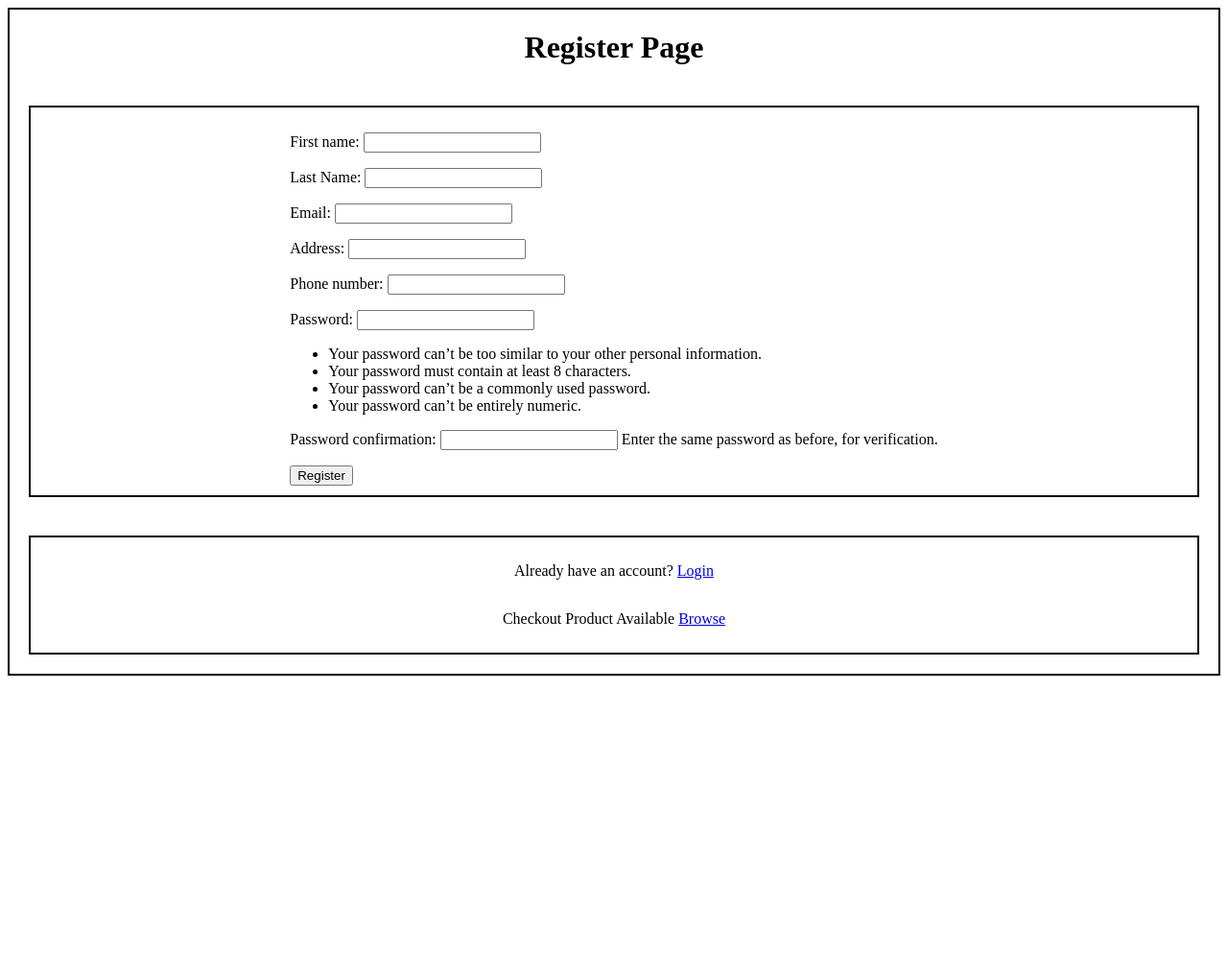
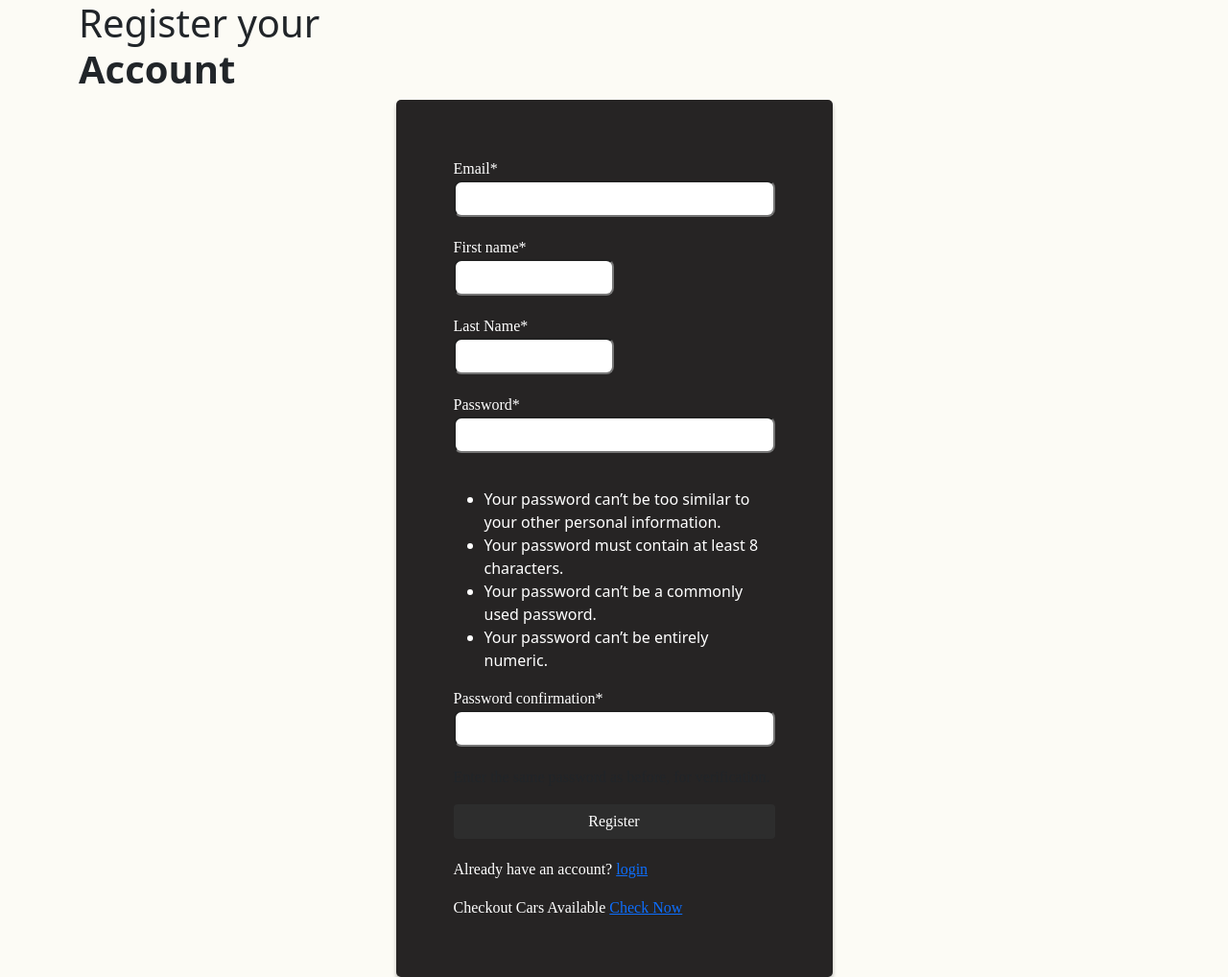
Before and after one commit to Calixed/renting-system-project, a Django app: page /register/ in a window 1280 px wide. Shown: the whole page at 96% size. Before the commit the page ends 704 px from the top, so only its background shows below. Run offline with Django 4.2, Linux system fonts and the light colour scheme; some libraries are stand-ins or nearby versions.

Commit message:
added Registration UI

```diff
--- a/customer_portal/templates/customer_portal/register.html
+++ b/customer_portal/templates/customer_portal/register.html
@@ -1,34 +1,78 @@
-{% extends 'customer_portal/main.html' %}
 {% load static %}
-<!DOCTYPE html>
-<html lang="en">
-<head>
-    <meta charset="UTF-8">
-    <meta http-equiv="X-UA-Compatible" content="IE=edge">
-    <meta name="viewport" content="width=device-width, initial-scale=1.0">
-    <link rel="preconnect" href="https://fonts.googleapis.com">
-    <link rel="preconnect" href="https://fonts.gstatic.com" crossorigin>
-    <link href="https://fonts.googleapis.com/css2?family=Montserrat:wght@600&display=swap" rel="stylesheet">
-    <title>Register</title>
-</head>
-<body>
+{% load crispy_forms_filters %}
+{% block head-css-extension %}
+    <link rel="stylesheet" href="https://cdn.jsdelivr.net/npm/bootstrap@5.1.3/dist/css/bootstrap.min.css"
+          integrity="sha384-1BmE4kWBq78iYhFldvKuhfTAU6auU8tT94WrHftjDbrCEXSU1oBoqyl2QvZ6jIW3" crossorigin="anonymous">
+    <script src="https://cdn.jsdelivr.net/npm/bootstrap@5.1.3/dist/js/bootstrap.min.js"
+            integrity="sha384-QJHtvGhmr9XOIpI6YVutG+2QOK9T+ZnN4kzFN1RtK3zEFEIsxhlmWl5/YESvpZ13"
+            crossorigin="anonymous"></script>
+
+    <link rel="stylesheet" href="{% static './assets/css/login.css' %}">
+{% endblock %}
 {% block content %}
+
+    <section class="home" id="home">
+
+        <div class="home__container container grid">
+            <div class="home__data">
+                <h1 class="home__data-title">Register your<br> <b>Account <br></b></h1>
                 <div class="container">
-        <div class="header">
-            <h1>Register Page</h1>
+
+                    <div class="form-row">
+
+                        <div class="container-fluid form-group col-md-5">
+                            <form method="post" action="" xmlns="http://www.w3.org/1999/html">
+                                {% csrf_token %}
+                                <div class="form-group">
+                                    {{ form.email |as_crispy_field }}
                                 </div>
-        <div class="form-data">
-            <form method="POST">
-                {% csrf_token %}
-                {{form.as_p}}
-                <input type="submit" value= "Register" >
+                                <div class="form-row">
+                                    <div class="form-group col-md-6">
+                                        {{ form.first_name |as_crispy_field }}
+                                    </div>
+                                    <div class="form-group col-md-6">
+                                        {{ form.last_name |as_crispy_field }}
+                                    </div>
+                                </div>
+                                <div class="form-group">
+                                    {{ form.password1 |as_crispy_field }}
+                                </div>
+                                <div class="form-group">
+                                    {{ form.password2 |as_crispy_field }}
+                                </div>
+                                <button type="submit" class="btn btn-primary btn-block" value="Submit"/>
+                                Register</button>
+                                 <input type="hidden" name="next" value="{{ next }}"/>
+                                <p class="text">Already have an account? <a
+                                        href="{% url 'login' %}">login </a>
+                                </p>
+                                <p class="text">Checkout Cars Available <a
+                                        href="{% url 'shop' %}">Check Now </a>
+                                </p>
                             </form>
                         </div>
-        <div class="sub-info">
-            <p>Already have an account? <a href="{% url 'login' %}">Login</a></p>
-            <p>Checkout Product Available <a href="{% url 'home' %}">Browse</a></p>
                     </div>
+
                 </div>
+
+
+            </div>
+
+            <div class="home__social">
+                <a href="https://www.facebook.com/" target="_blank" class="home__social-link">
+                    <i class="ri-facebook-box-fill"></i>
+                </a>
+                <a href="https://www.instagram.com/" target="_blank" class="home__social-link">
+                    <i class="ri-instagram-fill"></i>
+                </a>
+                <a href="https://twitter.com/" target="_blank" class="home__social-link">
+                    <i class="ri-twitter-fill"></i>
+                </a>
+            </div>
+
+
+        </div>
+    </section>
+
+
 {% endblock content %}
-</body>
-</html>
--- a/static/assets/css/login.css
+++ b/static/assets/css/login.css
@@ -18,7 +18,9 @@ label {
     font-family: 'Raleway';
     color: #ffffff;
 }
-
+ul{
+    color: #FFFFFF;
+}
 .btn-primary:focus, .btn-primary:hover {
     color: #ffffff;
 }
@@ -28,13 +30,14 @@ label {
     background: #2d2d2d;
     font-family: Raleway;
     border: none;
+    width: 100%;
     margin-bottom: 20px;
 }
-.textinput{
+.textinput,.textInput, .emailinput{
     margin-bottom: 20px;
     width: 100%;
-    height: 7%;
-    padding: 10px;
+    padding: 5px;
+    border-radius: 8px;
     font-family: Raleway;
     font-weight: 600;
 
```
Also changed, not shown: customer_portal/templates/customer_portal/login.html (+1 -11 lines), templates/header.html (+10 -5 lines), db.sqlite3. Lines whose indentation alone changed are shown as unchanged.
